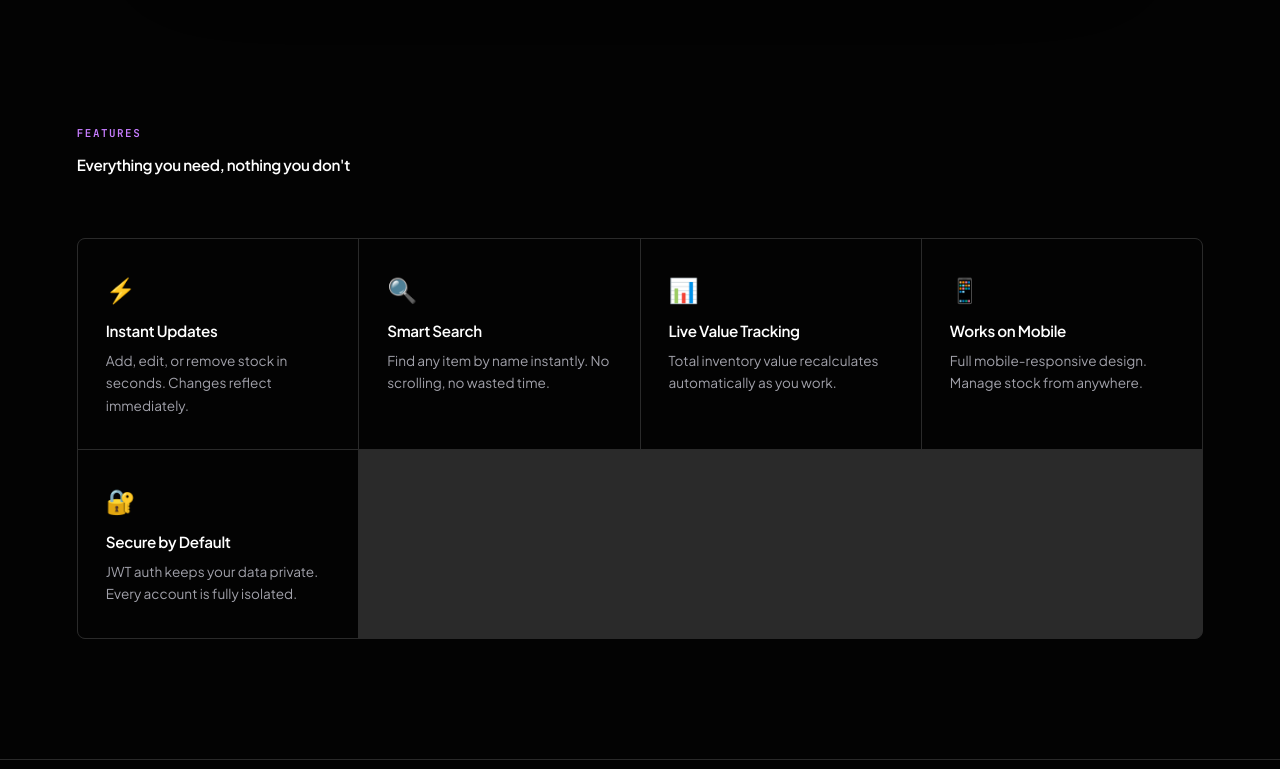
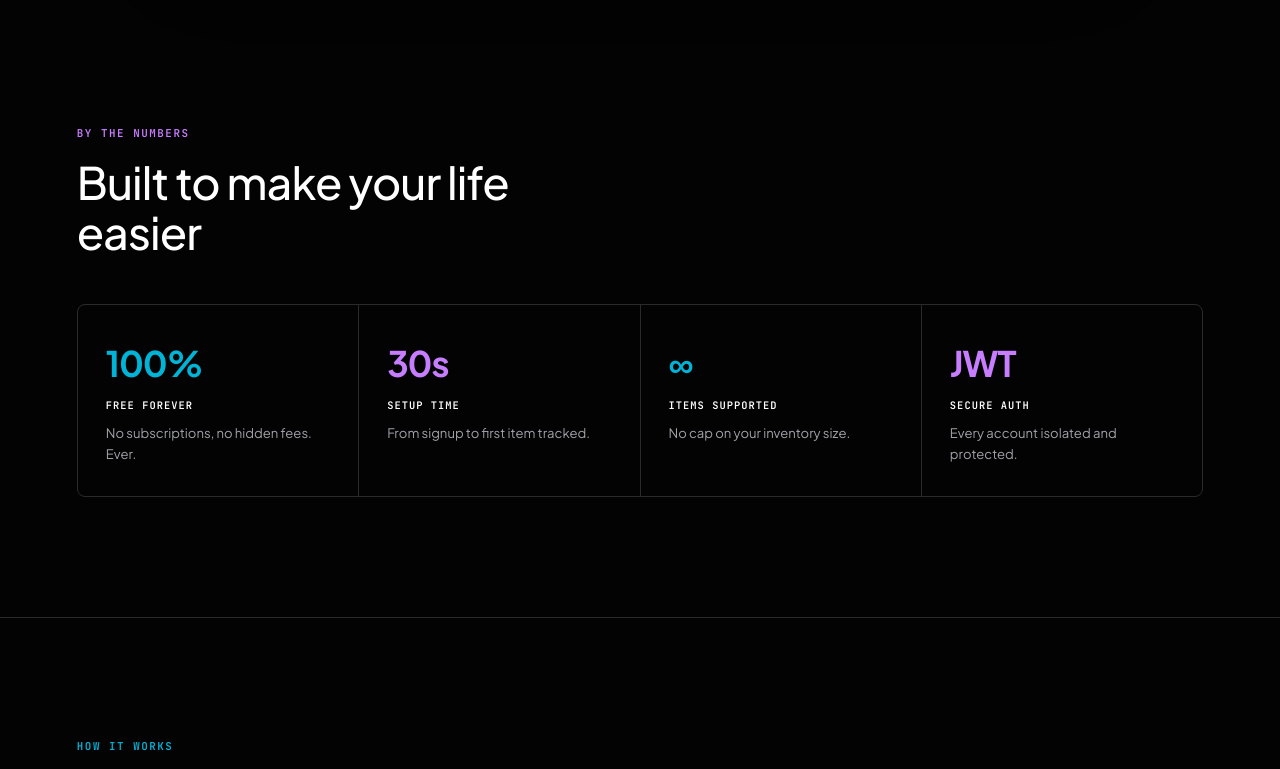
Before and after one commit to ProPlexity1/InventoryManagementSystem-IMS, a React (Create React App) app in the folder inventory-frontend/: page / in a window 1280 px wide. Shown: the part 1760-2529 px from the top of the page. Built offline with nearby package versions, Linux system fonts and the light colour scheme.

Commit message:
updated hero section

```diff
--- a/inventory-frontend/src/pages/Landing.js
+++ b/inventory-frontend/src/pages/Landing.js
@@ -1,152 +1,17 @@
 import React, { useEffect, useRef, useState } from "react";
 import { Link } from "react-router-dom";
-import * as THREE from "three";
 
-// ─────────────────────────────────────────────
-//  THREE.JS BACKGROUND CANVAS
-// ─────────────────────────────────────────────
-function ThreeBackground() {
-    const mountRef = useRef(null);
-
-    useEffect(() => {
-        const mount = mountRef.current;
-        const W = mount.clientWidth;
-        const H = mount.clientHeight;
-
-        // Scene
-        const scene = new THREE.Scene();
-        const camera = new THREE.PerspectiveCamera(75, W / H, 0.1, 100);
-        camera.position.z = 3;
-
-        const renderer = new THREE.WebGLRenderer({ antialias: true, alpha: true });
-        renderer.setSize(W, H);
-        renderer.setPixelRatio(Math.min(window.devicePixelRatio, 2));
-        renderer.setClearColor(0x000000, 0);
-        mount.appendChild(renderer.domElement);
-
-        // Particles
-        const count = 1800;
-        const positions = new Float32Array(count * 3);
-        const colors = new Float32Array(count * 3);
-
-        const cyan = new THREE.Color("#00B4D8");
-        const purple = new THREE.Color("#C77DFF");
-
-        for (let i = 0; i < count; i++) {
-            positions[i * 3] = (Math.random() - 0.5) * 12;
-            positions[i * 3 + 1] = (Math.random() - 0.5) * 12;
-            positions[i * 3 + 2] = (Math.random() - 0.5) * 8;
-
-            const mix = Math.random();
-            const c = cyan.clone().lerp(purple, mix);
-            colors[i * 3] = c.r;
-            colors[i * 3 + 1] = c.g;
-            colors[i * 3 + 2] = c.b;
-        }
-
-        const geo = new THREE.BufferGeometry();
-        geo.setAttribute("position", new THREE.BufferAttribute(positions, 3));
-        geo.setAttribute("color", new THREE.BufferAttribute(colors, 3));
-
-        const mat = new THREE.PointsMaterial({
-            size: 0.022,
-            vertexColors: true,
-            transparent: true,
-            opacity: 0.7,
-            sizeAttenuation: true,
-        });
-
-        const particles = new THREE.Points(geo, mat);
-        scene.add(particles);
-
-        // Two large glowing spheres for depth
-        const addGlow = (color, x, y, z, r) => {
-            const g = new THREE.SphereGeometry(r, 32, 32);
-            const m = new THREE.MeshBasicMaterial({
-                color, transparent: true, opacity: 0.04,
-            });
-            const mesh = new THREE.Mesh(g, m);
-            mesh.position.set(x, y, z);
-            scene.add(mesh);
-            return mesh;
-        };
-        const glow1 = addGlow(0x00B4D8, -2, 1, -1, 2.5);
-        const glow2 = addGlow(0xC77DFF, 2, -1, -1, 2);
-
-        // Mouse
-        const mouse = { x: 0, y: 0 };
-        const onMouseMove = (e) => {
-            mouse.x = (e.clientX / window.innerWidth - 0.5) * 2;
-            mouse.y = (e.clientY / window.innerHeight - 0.5) * 2;
-        };
-        window.addEventListener("mousemove", onMouseMove);
-
-        // Resize
-        const onResize = () => {
-            const w = mount.clientWidth;
-            const h = mount.clientHeight;
-            camera.aspect = w / h;
-            camera.updateProjectionMatrix();
-            renderer.setSize(w, h);
-        };
-        window.addEventListener("resize", onResize);
-
-        // Animate
-        let frame;
-        const clock = new THREE.Clock();
-        const animate = () => {
-            frame = requestAnimationFrame(animate);
-            const t = clock.getElapsedTime();
-
-            particles.rotation.y = t * 0.025;
-            particles.rotation.x = t * 0.01;
-
-            // Subtle mouse parallax on particles
-            particles.rotation.y += mouse.x * 0.0008;
-            particles.rotation.x += mouse.y * 0.0005;
-
-            // Glows breathe
-            glow1.position.x = -2 + Math.sin(t * 0.4) * 0.5;
-            glow1.position.y = 1 + Math.cos(t * 0.3) * 0.4;
-            glow2.position.x = 2 + Math.cos(t * 0.35) * 0.4;
-            glow2.position.y = -1 + Math.sin(t * 0.45) * 0.3;
-
-            renderer.render(scene, camera);
-        };
-        animate();
-
-        return () => {
-            cancelAnimationFrame(frame);
-            window.removeEventListener("mousemove", onMouseMove);
-            window.removeEventListener("resize", onResize);
-            if (mount.contains(renderer.domElement)) mount.removeChild(renderer.domElement);
-            renderer.dispose();
-            geo.dispose();
-            mat.dispose();
-        };
-    }, []);
-
-    return (
-        <div
-            ref={mountRef}
-            style={{
-                position: "absolute", inset: 0,
-                zIndex: 0, pointerEvents: "none",
-            }}
-        />
-    );
-}
 
 // ─────────────────────────────────────────────
 //  TICKER
 // ─────────────────────────────────────────────
 function Ticker() {
   const items = ["INVENTORY", "TRACKING", "STOCK CONTROL", "ANALYTICS", "FREE FOREVER", "SMALL BUSINESS"];
-    const doubled = [...items, ...items];
+  const tripled = [...items, ...items, ...items];
   return (
     <div className="ticker-wrap">
       <div className="ticker-track">
-                {doubled.map((t, i) => (
+        {tripled.map((t, i) => (
           <span key={i} className="ticker-item">
             {t} <span className="ticker-dot">✦</span>
           </span>
@@ -301,20 +166,52 @@ function Reveal({ children, delay = 0, className = "" }) {
 //  MAIN LANDING
 // ─────────────────────────────────────────────
 export default function Landing() {
-    const features = [
-        { icon: "⚡", title: "Instant Updates", desc: "Add, edit, or remove stock in seconds. Changes reflect immediately.", accent: "#00B4D8" },
-        { icon: "🔍", title: "Smart Search", desc: "Find any item by name instantly. No scrolling, no wasted time.", accent: "#C77DFF" },
-        { icon: "📊", title: "Live Value Tracking", desc: "Total inventory value recalculates automatically as you work.", accent: "#00B4D8" },
-        { icon: "📱", title: "Works on Mobile", desc: "Full mobile-responsive design. Manage stock from anywhere.", accent: "#C77DFF" },
-        { icon: "🔐", title: "Secure by Default", desc: "JWT auth keeps your data private. Every account is fully isolated.", accent: "#00B4D8" },
-    ];
-
     const steps = [
         { num: "01", title: "Create your account", desc: "Sign up in under 30 seconds. No credit card, no subscription required." },
         { num: "02", title: "Add your inventory", desc: "Enter items with name, price, and quantity. Takes minutes to set up." },
         { num: "03", title: "Track and manage", desc: "Search, edit, delete — your stock is always accurate and up to date." },
   ];
 
+  useEffect(() => {
+      const orbConfigs = [
+        { selector: ".orb-1", factorX: 0.12, factorY: 0.08 },
+        { selector: ".orb-2", factorX: -0.09, factorY: 0.07 },
+        { selector: ".orb-3", factorX: 0.06, factorY: -0.10 },
+        { selector: ".orb-4", factorX: -0.07, factorY: 0.06 },
+        { selector: ".orb-5", factorX: 0.10, factorY: 0.09 },
+      ];
+
+      const current = orbConfigs.map(() => ({ x: 0, y: 0 }));
+      const target = orbConfigs.map(() => ({ x: 0, y: 0 }));
+      let rafId;
+
+      const onScroll = () => {
+        const sy = window.scrollY;
+        orbConfigs.forEach((cfg, i) => {
+          target[i].x = sy * cfg.factorX;
+          target[i].y = sy * cfg.factorY;
+        });
+      };
+
+      const tick = () => {
+        orbConfigs.forEach((cfg, i) => {
+          // lerp current toward target — 0.05 = lazy follow speed
+          current[i].x += (target[i].x - current[i].x) * 0.05;
+          current[i].y += (target[i].y - current[i].y) * 0.05;
+          const el = document.querySelector(cfg.selector);
+          if (el) el.style.transform = `translate(${current[i].x}px, ${current[i].y}px)`;
+        });
+        rafId = requestAnimationFrame(tick);
+      };
+
+      window.addEventListener("scroll", onScroll, { passive: true });
+      rafId = requestAnimationFrame(tick);
+
+      return () => {
+        window.removeEventListener("scroll", onScroll);
+        cancelAnimationFrame(rafId);
+      };
+    }, []);
     return (
         <>
             <style>{`
@@ -339,6 +236,52 @@ export default function Landing() {
           background: var(--bg); color: var(--text);
           font-family: 'Plus Jakarta Sans', sans-serif;
           overflow-x: hidden;
+        }
+        /* ── MESH ORBS ── */
+        .orb-container {
+          position: fixed; inset: 0;
+          z-index: 0; pointer-events: none;
+          overflow: hidden;
+        }
+        .orb {
+          position: absolute; border-radius: 50%;
+          filter: blur(90px); opacity: 0.45;
+          will-change: transform;
+          transition: transform 1.4s cubic-bezier(0.25, 0.46, 0.45, 0.94);
+        }
+        .orb-1 {
+          width: 600px; height: 600px;
+          top: -100px; left: -150px;
+          background: radial-gradient(circle, #00B4D8 0%, transparent 70%);
+        }
+        .orb-2 {
+          width: 500px; height: 500px;
+          top: 20%; right: -120px;
+          background: radial-gradient(circle, #C77DFF 0%, transparent 70%);
+        }
+        .orb-3 {
+          width: 420px; height: 420px;
+          top: 55%; left: 25%;
+          background: radial-gradient(circle, #00B4D8 0%, transparent 70%);
+          opacity: 0.3;
+        }
+        .orb-4 {
+          width: 350px; height: 350px;
+          top: 70%; right: 10%;
+          background: radial-gradient(circle, #C77DFF 0%, transparent 70%);
+          opacity: 0.25;
+        }
+        .orb-5 {
+          width: 280px; height: 280px;
+          top: 35%; left: 5%;
+          background: radial-gradient(circle, #C77DFF 0%, transparent 70%);
+          opacity: 0.2;
+        }
+
+        /* vignette so orbs don't bleed into text */
+        .orb-vignette {
+          position: fixed; inset: 0; z-index: 0; pointer-events: none;
+          background: radial-gradient(ellipse at center, transparent 40%, rgba(3,3,3,0.88) 100%);
         }
 
         /* ── NAV ─────────────────────────── */
@@ -499,7 +442,7 @@ export default function Landing() {
         .ticker-item:hover { color: var(--cyan); }
         .ticker-dot { color: var(--purple); margin-left: 8px; }
         @keyframes tickerScroll {
-          from { transform: translateX(0); }
+          from { transform: translateX(=33.333%); }
           to   { transform: translateX(-50%); }
         }
 
@@ -634,7 +577,7 @@ export default function Landing() {
 
         /* ── FEATURES ─────────────────────── */
         .feat-section { padding: 120px 6vw; }
-        .feat-header { margin-bottom: 64px; }
+        .feat-header { margin-bottom: 48px; }
         .feat-label {
           font-family: 'JetBrains Mono', monospace;
           font-size: 0.68rem; font-weight: 600; letter-spacing: 0.14em;
@@ -645,25 +588,47 @@ export default function Landing() {
           font-weight: 500; font-size: clamp(1.8rem, 4vw, 2.8rem);
           letter-spacing: -0.02em; line-height: 1.1; max-width: 500px;
         }
-        .feat-grid {
-          display: grid; grid-template-columns: repeat(auto-fill, minmax(280px, 1fr));
+        .stats-bar {
+          display: grid; grid-template-columns: repeat(4, 1fr);
           gap: 1px; background: var(--border);
           border: 1px solid var(--border); border-radius: var(--radius); overflow: hidden;
         }
-        .feat-card {
+        .stat-bar-card {
           background: var(--bg); padding: 32px 28px;
+          display: flex; flex-direction: column; gap: 8px;
           position: relative; overflow: hidden;
           transition: background 0.3s;
         }
-        .feat-card:hover { background: #0D0D0D; }
-        .feat-icon { font-size: 1.5rem; margin-bottom: 16px; }
-        .feat-title { font-weight: 600; font-size: 0.95rem; margin-bottom: 10px; color: var(--text); }
-        .feat-desc { color: var(--muted); font-size: 0.85rem; line-height: 1.65; }
-        .feat-line {
-          position: absolute; bottom: 0; left: 0; right: 0; height: 2px;
+        .stat-bar-card:hover { background: #0D0D0D; }
+        .stat-bar-card::before {
+          content: ''; position: absolute; top: 0; left: 0; right: 0; height: 1px;
+          background: linear-gradient(90deg, transparent, var(--cyan), transparent);
           opacity: 0; transition: opacity 0.3s;
         }
-        .feat-card:hover .feat-line { opacity: 1; }
+        .stat-bar-card:nth-child(even)::before {
+          background: linear-gradient(90deg, transparent, var(--purple), transparent);
+        }
+        .stat-bar-card:hover::before { opacity: 1; }
+        .stat-bar-val {
+          font-family: 'Plus Jakarta Sans', sans-serif;
+          font-weight: 700; font-size: 2.2rem; letter-spacing: -0.03em;
+          color: var(--cyan);
+        }
+        .stat-bar-card:nth-child(even) .stat-bar-val { color: var(--purple); }
+        .stat-bar-label {
+          font-family: 'JetBrains Mono', monospace;
+          font-size: 0.65rem; font-weight: 600; letter-spacing: 0.1em;
+          text-transform: uppercase; color: var(--text);
+        }
+        .stat-bar-desc {
+          font-size: 0.82rem; color: var(--muted); line-height: 1.55; margin-top: 2px;
+        }
+        @media (max-width: 768px) {
+          .stats-bar { grid-template-columns: repeat(2, 1fr); }
+        }
+        @media (max-width: 480px) {
+          .stat-bar-val { font-size: 1.6rem; }
+        }
 
         /* ── HOW IT WORKS ─────────────────── */
         .steps-section { padding: 120px 6vw; border-top: 1px solid var(--border); }
@@ -773,8 +738,18 @@ export default function Landing() {
           .btn-ghost.nav-ghost { display: none; }
           .hero-headline { font-size: 2.4rem; }
         }
-      `}</style>
+      `}
 
+        </style>
+            {/* ── MESH ORBS (fixed, scroll-reactive) ── */}
+            <div className="orb-container">
+              <div className="orb orb-1" />
+              <div className="orb orb-2" />
+              <div className="orb orb-3" />
+              <div className="orb orb-4" />
+              <div className="orb orb-5" />
+            </div>
+            <div className="orb-vignette" />
             {/* ── NAV ── */}
             <nav className="nav">
                 <div className="nav-logo">Stock<span>Ease</span></div>
@@ -791,7 +766,6 @@ export default function Landing() {
 
             {/* ── HERO ── */}
             <section className="hero">
-                <ThreeBackground />
                 <div className="hero-vignette" />
 
                 <div className="hero-content">
@@ -854,14 +828,25 @@ export default function Landing() {
             {/* ── FEATURES ── */}
             <section className="feat-section" id="features">
               <Reveal className="feat-header">
-                    <p className="feat-label">Features</p>
-                    <h2 className="feat-title">Everything you need, nothing you don't</h2>
+                <p className="feat-label">By the numbers</p>
+                <h2 className="feat-title">Built to make your life easier</h2>
               </Reveal>
-                <div className="feat-grid">
-                    {features.map((f, i) => (
-                        <FeatureCard key={i} {...f} delay={i * 70} />
+              <Reveal delay={100}>
+                <div className="stats-bar">
+                  {[
+                    { val: "100%", label: "Free Forever", desc: "No subscriptions, no hidden fees. Ever." },
+                    { val: "30s", label: "Setup Time", desc: "From signup to first item tracked." },
+                    { val: "∞", label: "Items Supported", desc: "No cap on your inventory size." },
+                    { val: "JWT", label: "Secure Auth", desc: "Every account isolated and protected." },
+                  ].map((s, i) => (
+                    <div className="stat-bar-card" key={i}>
+                      <div className="stat-bar-val">{s.val}</div>
+                      <div className="stat-bar-label">{s.label}</div>
+                      <div className="stat-bar-desc">{s.desc}</div>
+                    </div>
                   ))}
                 </div>
+              </Reveal>
             </section>
 
             {/* ── HOW IT WORKS ── */}
```
Lines whose indentation alone changed are shown as unchanged.
